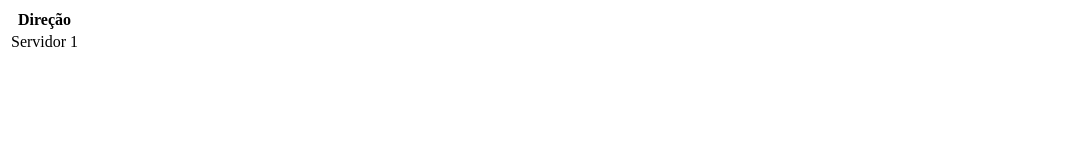
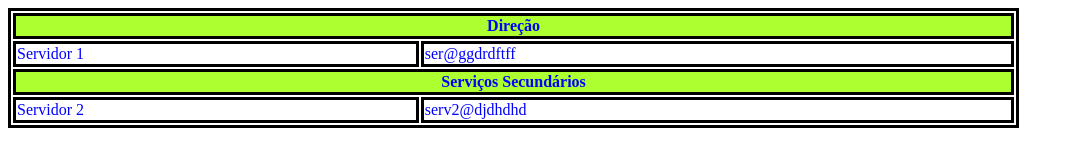
Before and after one commit to Gabriel00021/tabela2.0, a plain HTML site: page index.html in a window 1280 px wide. Shown: the whole page, without its empty margins (0-1074 px from the left). Drawn offline with Linux system fonts and the light colour scheme.

Commit message:
Add files via upload
terminado

```diff
--- a/index.html
+++ b/index.html
@@ -5,15 +5,24 @@
     <meta http-equiv="X-UA-Compatible" content="IE=edge">
     <meta name="viewport" content="width=device-width, initial-scale=1.0">
     <title>Document</title>
+    <link rel="stylesheet" href="tabela2.css">
 </head>
 <body>
 
     <table class="table">
         <tr>
-            <th class="cabeça">Direção</th>
+            <th colspan="2" class="cabeça">Direção</th>
         </tr>
         <tr>
-            <td>Servidor 1</td>
+            <td class="servidor">Servidor 1</td>
+            <td class="bla">ser@ggdrdftff</td>
+        </tr>
+        <tr>
+            <th colspan="2" class="cabeca2">Serviços Secundários</th>
+        </tr>
+        <tr>
+            <td>Servidor 2</td>
+            <td>serv2@djdhdhd</td>
         </tr>
 
     </table>
--- a/tabela2.css
+++ b/tabela2.css
@@ -1,3 +1,18 @@
-.table, tr, th, td{
+.table, tr, td, th{
     border: 3px solid black;
+    color: blue;
 }
+
+.cabeça{
+    background-color: greenyellow;
+    color: blue;
+}
+
+.table{
+    width: 80%;
+}
+
+.cabeca2{
+    background-color: greenyellow;
+
+}
```
Also changed, not shown: Capturar.PNG (added).
